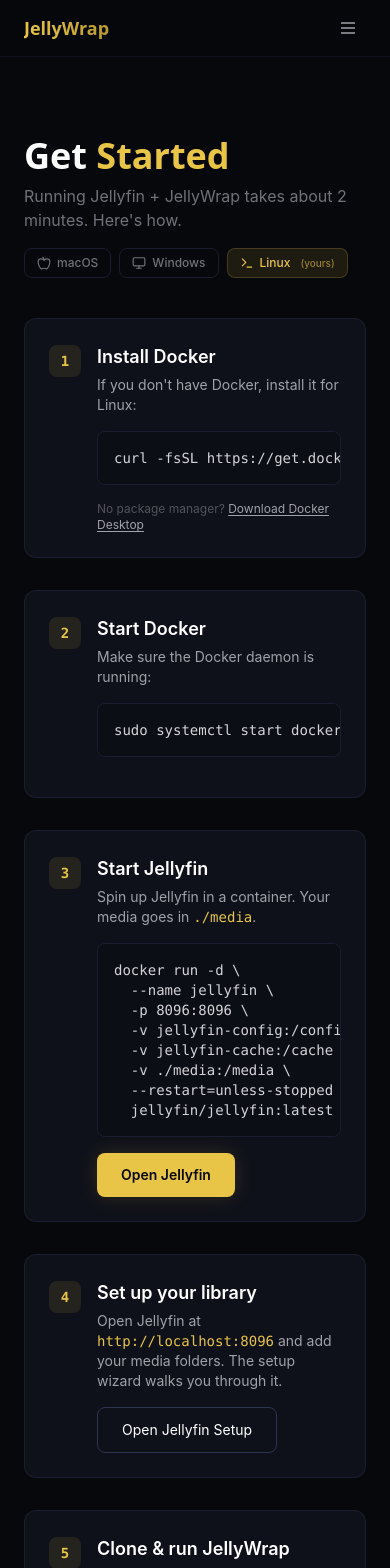
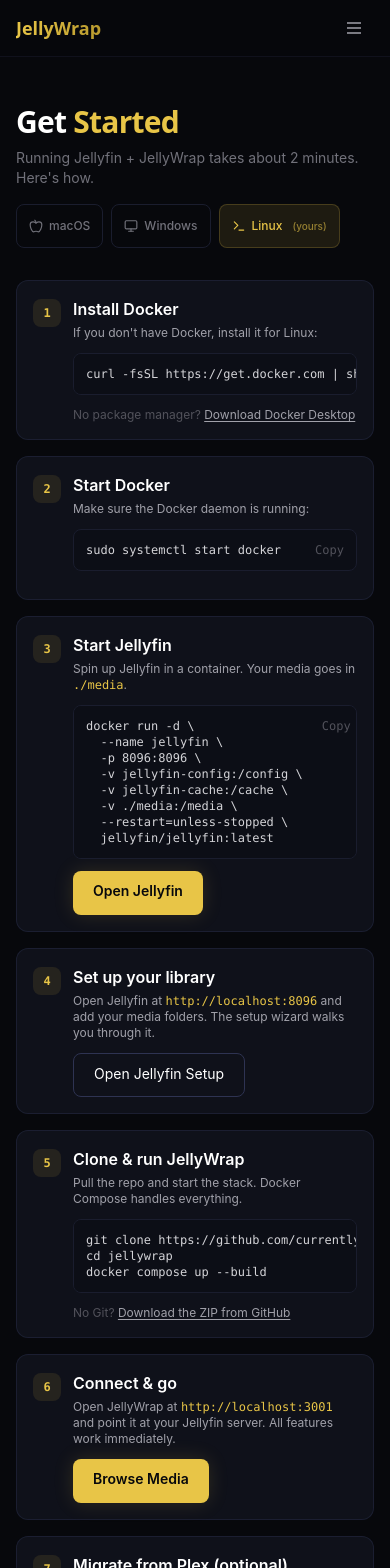
Before and after one commit to currentlybuffering/jellywrap, a Next.js app in the folder apps/web/: page /getting-started in a window 390 px wide. Shown: the top 1568 px of the page. Built offline with nearby package versions, Linux system fonts and the light colour scheme.

Commit message:
mobile-first overhaul + design polish across landing and getting-started

```diff
--- a/apps/web/app/getting-started/page.tsx
+++ b/apps/web/app/getting-started/page.tsx
@@ -75,15 +75,15 @@
 
   return (
     <main className="min-h-screen bg-vault-950 pt-14">
-      <div className="max-w-4xl mx-auto px-6 py-20">
-        <h1 className="font-display text-4xl font-black mb-2">
+      <div className="max-w-4xl mx-auto px-4 sm:px-6 py-12 sm:py-20">
+        <h1 className="font-display text-3xl sm:text-4xl font-black tracking-tight mb-2">
           Get <span className="text-gold">Started</span>
         </h1>
-        <p className="text-zinc-500 mb-4">
+        <p className="text-sm sm:text-base text-zinc-500 mb-4">
           Running Jellyfin + JellyWrap takes about 2 minutes. Here&apos;s how.
         </p>
 
-        <div className="flex gap-2 mb-10">
+        <div className="flex gap-2 mb-8 sm:mb-10">
           {(Object.entries(platforms) as [Platform, typeof pInfo][]).map(([key, val]) => {
             const Icon = val.icon
             const active = platform === key
@@ -91,7 +91,7 @@
               <button
                 key={key}
                 onClick={() => setPlatform(key)}
-                className={`flex items-center gap-1.5 px-3 py-1.5 rounded-lg text-xs font-medium transition-all ${
+                className={`flex items-center gap-1.5 px-3 py-2 rounded-lg text-xs font-medium transition-all min-h-[44px] ${
                   active
                     ? 'bg-gold/10 text-gold border border-gold/20'
                     : 'text-zinc-500 border border-vault-700 hover:border-zinc-600 hover:text-zinc-400'
@@ -108,34 +108,36 @@
         </div>
 
         {connected && (
-          <div className="flex items-center gap-3 p-4 rounded-xl bg-green-500/5 border border-green-500/20 mb-8">
-            <span className="w-2 h-2 rounded-full bg-green-400 animate-pulse" />
-            <span className="text-sm text-green-400">
-              You&apos;re already connected to {jellyfinUrl.replace(/^https?:\/\//, '')}
-            </span>
-            <a href="/media" className="btn-gold text-xs ml-auto px-4 py-1.5">
+          <div className="flex flex-col sm:flex-row items-start sm:items-center gap-3 p-4 rounded-xl bg-green-500/5 border border-green-500/20 mb-6 sm:mb-8">
+            <div className="flex items-center gap-2">
+              <span className="w-2 h-2 rounded-full bg-green-400 animate-pulse" />
+              <span className="text-sm text-green-400">
+                Connected to {jellyfinUrl.replace(/^https?:\/\//, '')}
+              </span>
+            </div>
+            <a href="/media" className="btn-gold text-xs px-4 py-1.5 sm:ml-auto">
               Browse Media
             </a>
           </div>
         )}
 
-        <div className="space-y-8">
+        <div className="space-y-4 sm:space-y-6">
           <div className="card-glow">
-            <div className="flex items-start gap-4">
-              <span className="w-8 h-8 rounded-lg bg-gold/10 text-gold text-sm flex items-center justify-center font-mono font-bold shrink-0 mt-0.5">
+            <div className="flex items-start gap-3 sm:gap-4">
+              <span className="w-7 h-7 sm:w-8 sm:h-8 rounded-lg bg-gold/10 text-gold text-xs sm:text-sm flex items-center justify-center font-mono font-bold shrink-0 mt-0.5">
                 1
               </span>
               <div className="flex-1 min-w-0">
-                <h2 className="font-semibold text-lg mb-1">Install Docker</h2>
-                <p className="text-sm text-zinc-400 mb-4">
+                <h2 className="font-semibold text-base sm:text-lg mb-1">Install Docker</h2>
+                <p className="text-xs sm:text-sm text-zinc-400 mb-3">
                   If you don&apos;t have Docker, install it for {pInfo.label}:
                 </p>
-                <div className="relative group mb-4">
-                  <pre className="bg-vault-900 border border-vault-700 rounded-lg p-4 text-sm text-zinc-300 font-mono overflow-x-auto flex items-center justify-between">
-                    <code>{pInfo.dockerInstall}</code>
+                <div className="relative mb-3">
+                  <pre className="bg-vault-900 border border-vault-700 rounded-lg p-3 sm:p-4 text-xs sm:text-sm text-zinc-300 font-mono overflow-x-auto flex items-center justify-between gap-2">
+                    <code className="break-all sm:break-normal">{pInfo.dockerInstall}</code>
                     <button
                       onClick={() => copy(pInfo.dockerInstall, 'docker-install')}
-                      className="text-xs text-zinc-600 hover:text-gold transition-colors ml-2 shrink-0"
+                      className="text-xs text-zinc-600 hover:text-gold transition-colors shrink-0 min-w-[40px] text-right"
                     >
                       {copied === 'docker-install' ? 'Copied' : 'Copy'}
                     </button>
@@ -157,19 +159,19 @@
           </div>
 
           <div className="card-glow">
-            <div className="flex items-start gap-4">
-              <span className="w-8 h-8 rounded-lg bg-gold/10 text-gold text-sm flex items-center justify-center font-mono font-bold shrink-0 mt-0.5">
+            <div className="flex items-start gap-3 sm:gap-4">
+              <span className="w-7 h-7 sm:w-8 sm:h-8 rounded-lg bg-gold/10 text-gold text-xs sm:text-sm flex items-center justify-center font-mono font-bold shrink-0 mt-0.5">
                 2
               </span>
               <div className="flex-1 min-w-0">
-                <h2 className="font-semibold text-lg mb-1">Start Docker</h2>
-                <p className="text-sm text-zinc-400 mb-4">Make sure the Docker daemon is running:</p>
-                <div className="relative group mb-4">
-                  <pre className="bg-vault-900 border border-vault-700 rounded-lg p-4 text-sm text-zinc-300 font-mono overflow-x-auto flex items-center justify-between">
-                    <code>{pInfo.dockerStart}</code>
+                <h2 className="font-semibold text-base sm:text-lg mb-1">Start Docker</h2>
+                <p className="text-xs sm:text-sm text-zinc-400 mb-3">Make sure the Docker daemon is running:</p>
+                <div className="relative mb-3">
+                  <pre className="bg-vault-900 border border-vault-700 rounded-lg p-3 sm:p-4 text-xs sm:text-sm text-zinc-300 font-mono overflow-x-auto flex items-center justify-between gap-2">
+                    <code className="break-all sm:break-normal">{pInfo.dockerStart}</code>
                     <button
                       onClick={() => copy(pInfo.dockerStart, 'docker-start')}
-                      className="text-xs text-zinc-600 hover:text-gold transition-colors ml-2 shrink-0"
+                      className="text-xs text-zinc-600 hover:text-gold transition-colors shrink-0 min-w-[40px] text-right"
                     >
                       {copied === 'docker-start' ? 'Copied' : 'Copy'}
                     </button>
@@ -180,21 +182,21 @@
           </div>
 
           <div className="card-glow">
-            <div className="flex items-start gap-4">
-              <span className="w-8 h-8 rounded-lg bg-gold/10 text-gold text-sm flex items-center justify-center font-mono font-bold shrink-0 mt-0.5">
+            <div className="flex items-start gap-3 sm:gap-4">
+              <span className="w-7 h-7 sm:w-8 sm:h-8 rounded-lg bg-gold/10 text-gold text-xs sm:text-sm flex items-center justify-center font-mono font-bold shrink-0 mt-0.5">
                 3
               </span>
               <div className="flex-1 min-w-0">
-                <h2 className="font-semibold text-lg mb-1">Start Jellyfin</h2>
-                <p className="text-sm text-zinc-400 mb-4">
+                <h2 className="font-semibold text-base sm:text-lg mb-1">Start Jellyfin</h2>
+                <p className="text-xs sm:text-sm text-zinc-400 mb-3">
                   Spin up Jellyfin in a container. Your media goes in <code className="text-gold">./media</code>.
                 </p>
-                <div className="relative group mb-4">
-                  <pre className="bg-vault-900 border border-vault-700 rounded-lg p-4 text-sm text-zinc-300 font-mono overflow-x-auto max-h-64 flex items-start justify-between">
+                <div className="relative mb-3">
+                  <pre className="bg-vault-900 border border-vault-700 rounded-lg p-3 sm:p-4 text-xs sm:text-sm text-zinc-300 font-mono overflow-x-auto max-h-48 flex items-start justify-between gap-2">
                     <code>{jellyfinDocker}</code>
                     <button
                       onClick={() => copy(jellyfinDocker, 'jellyfin')}
-                      className="text-xs text-zinc-600 hover:text-gold transition-colors ml-2 shrink-0"
+                      className="text-xs text-zinc-600 hover:text-gold transition-colors shrink-0 min-w-[40px] text-right"
                     >
                       {copied === 'jellyfin' ? 'Copied' : 'Copy'}
                     </button>
@@ -213,13 +215,13 @@
           </div>
 
           <div className="card-glow">
-            <div className="flex items-start gap-4">
-              <span className="w-8 h-8 rounded-lg bg-gold/10 text-gold text-sm flex items-center justify-center font-mono font-bold shrink-0 mt-0.5">
+            <div className="flex items-start gap-3 sm:gap-4">
+              <span className="w-7 h-7 sm:w-8 sm:h-8 rounded-lg bg-gold/10 text-gold text-xs sm:text-sm flex items-center justify-center font-mono font-bold shrink-0 mt-0.5">
                 4
               </span>
               <div className="flex-1 min-w-0">
-                <h2 className="font-semibold text-lg mb-1">Set up your library</h2>
-                <p className="text-sm text-zinc-400 mb-4">
+                <h2 className="font-semibold text-base sm:text-lg mb-1">Set up your library</h2>
+                <p className="text-xs sm:text-sm text-zinc-400 mb-3">
                   Open Jellyfin at <code className="text-gold">http://localhost:8096</code> and add your media
                   folders. The setup wizard walks you through it.
                 </p>
@@ -236,21 +238,21 @@
           </div>
 
           <div className="card-glow">
-            <div className="flex items-start gap-4">
-              <span className="w-8 h-8 rounded-lg bg-gold/10 text-gold text-sm flex items-center justify-center font-mono font-bold shrink-0 mt-0.5">
+            <div className="flex items-start gap-3 sm:gap-4">
+              <span className="w-7 h-7 sm:w-8 sm:h-8 rounded-lg bg-gold/10 text-gold text-xs sm:text-sm flex items-center justify-center font-mono font-bold shrink-0 mt-0.5">
                 5
               </span>
               <div className="flex-1 min-w-0">
-                <h2 className="font-semibold text-lg mb-1">Clone &amp; run JellyWrap</h2>
-                <p className="text-sm text-zinc-400 mb-4">
+                <h2 className="font-semibold text-base sm:text-lg mb-1">Clone &amp; run JellyWrap</h2>
+                <p className="text-xs sm:text-sm text-zinc-400 mb-3">
                   Pull the repo and start the stack. Docker Compose handles everything.
                 </p>
-                <div className="relative group mb-4">
-                  <pre className="bg-vault-900 border border-vault-700 rounded-lg p-4 text-sm text-zinc-300 font-mono overflow-x-auto flex items-start justify-between">
+                <div className="relative mb-3">
+                  <pre className="bg-vault-900 border border-vault-700 rounded-lg p-3 sm:p-4 text-xs sm:text-sm text-zinc-300 font-mono overflow-x-auto flex items-start justify-between gap-2">
                     <code>{jellywrapDocker}</code>
                     <button
                       onClick={() => copy(jellywrapDocker, 'jellywrap')}
-                      className="text-xs text-zinc-600 hover:text-gold transition-colors ml-2 shrink-0"
+                      className="text-xs text-zinc-600 hover:text-gold transition-colors shrink-0 min-w-[40px] text-right"
                     >
                       {copied === 'jellywrap' ? 'Copied' : 'Copy'}
                     </button>
@@ -272,13 +274,13 @@
           </div>
 
           <div className="card-glow">
-            <div className="flex items-start gap-4">
-              <span className="w-8 h-8 rounded-lg bg-gold/10 text-gold text-sm flex items-center justify-center font-mono font-bold shrink-0 mt-0.5">
+            <div className="flex items-start gap-3 sm:gap-4">
+              <span className="w-7 h-7 sm:w-8 sm:h-8 rounded-lg bg-gold/10 text-gold text-xs sm:text-sm flex items-center justify-center font-mono font-bold shrink-0 mt-0.5">
                 6
               </span>
               <div className="flex-1 min-w-0">
-                <h2 className="font-semibold text-lg mb-1">Connect &amp; go</h2>
-                <p className="text-sm text-zinc-400 mb-4">
+                <h2 className="font-semibold text-base sm:text-lg mb-1">Connect &amp; go</h2>
+                <p className="text-xs sm:text-sm text-zinc-400 mb-3">
                   Open JellyWrap at <code className="text-gold">http://localhost:3001</code> and point it at
                   your Jellyfin server. All features work immediately.
                 </p>
@@ -290,13 +292,13 @@
           </div>
 
           <div className="card-glow">
-            <div className="flex items-start gap-4">
-              <span className="w-8 h-8 rounded-lg bg-gold/10 text-gold text-sm flex items-center justify-center font-mono font-bold shrink-0 mt-0.5">
+            <div className="flex items-start gap-3 sm:gap-4">
+              <span className="w-7 h-7 sm:w-8 sm:h-8 rounded-lg bg-gold/10 text-gold text-xs sm:text-sm flex items-center justify-center font-mono font-bold shrink-0 mt-0.5">
                 7
               </span>
               <div className="flex-1 min-w-0">
-                <h2 className="font-semibold text-lg mb-1">Migrate from Plex (optional)</h2>
-                <p className="text-sm text-zinc-400 mb-4">
+                <h2 className="font-semibold text-base sm:text-lg mb-1">Migrate from Plex (optional)</h2>
+                <p className="text-xs sm:text-sm text-zinc-400 mb-3">
                   Coming from Plex? Hit the Migrate page to transfer watch history and ratings automatically.
                 </p>
                 <a href="/migrate" className="btn-outline text-sm inline-block">
@@ -307,9 +309,9 @@
           </div>
         </div>
 
-        <div className="mt-12 card border border-gold/20 bg-gold/5">
-          <h2 className="font-semibold text-lg mb-2">Try it now — no setup needed</h2>
-          <p className="text-sm text-zinc-400 mb-4">
+        <div className="mt-8 sm:mt-12 card border border-gold/20 bg-gold/5">
+          <h2 className="font-semibold text-base sm:text-lg mb-2">Try it now — no setup needed</h2>
+          <p className="text-xs sm:text-sm text-zinc-400 mb-4">
             Use the Jellyfin demo server to explore JellyWrap instantly. No install required.
           </p>
 
--- a/apps/web/app/globals.css
+++ b/apps/web/app/globals.css
@@ -12,10 +12,16 @@
     @apply bg-vault-950 text-white;
     -webkit-font-smoothing: antialiased;
     -moz-osx-font-smoothing: grayscale;
+    -webkit-tap-highlight-color: transparent;
   }
 
   ::selection {
     @apply bg-gold/30 text-white;
+  }
+
+  html {
+    scroll-behavior: smooth;
+    scroll-padding-top: 4rem;
   }
 
   @keyframes float {
@@ -39,12 +45,12 @@
   }
 
   @keyframes fade-in-up {
-    from { opacity: 0; transform: translateY(24px); }
+    from { opacity: 0; transform: translateY(20px); }
     to { opacity: 1; transform: translateY(0); }
   }
 
   @keyframes scale-in {
-    from { opacity: 0; transform: scale(0.95); }
+    from { opacity: 0; transform: scale(0.96); }
     to { opacity: 1; transform: scale(1); }
   }
 
@@ -58,27 +64,34 @@
     from { opacity: 0; transform: translateY(10px); }
     to { opacity: 1; transform: translateY(0); }
   }
+
+  @keyframes slide-down {
+    from { opacity: 0; transform: translateY(-8px); }
+    to { opacity: 1; transform: translateY(0); }
+  }
 }
 
 @layer components {
   .btn-gold {
-    @apply bg-gold text-vault-950 font-semibold px-6 py-3 rounded-lg
+    @apply bg-gold text-vault-950 font-semibold px-5 sm:px-6 py-2.5 sm:py-3 rounded-lg
     hover:bg-gold-bright transition-all duration-200
     disabled:opacity-50 disabled:cursor-not-allowed
     shadow-[0_0_20px_rgba(232,197,71,0.15)]
     hover:shadow-[0_0_30px_rgba(232,197,71,0.3)]
-      hover:scale-[1.02] active:scale-[0.98];
+    hover:scale-[1.02] active:scale-[0.98]
+    min-h-[44px];
   }
 
   .btn-outline {
-    @apply border border-vault-500 text-white px-6 py-3 rounded-lg
+    @apply border border-vault-500 text-white px-5 sm:px-6 py-2.5 sm:py-3 rounded-lg
     hover:border-gold hover:text-gold transition-all duration-200
     hover:shadow-[0_0_20px_rgba(232,197,71,0.1)]
-      hover:scale-[1.02] active:scale-[0.98];
+    hover:scale-[1.02] active:scale-[0.98]
+    min-h-[44px];
   }
 
   .card {
-    @apply bg-vault-800/80 border border-vault-600/60 rounded-xl p-6
+    @apply bg-vault-800/80 border border-vault-600/60 rounded-xl p-4 sm:p-6
     hover:border-vault-500 transition-all duration-300
     backdrop-blur-sm;
   }
@@ -92,7 +105,8 @@
     text-white placeholder:text-vault-500
     focus:outline-none focus:border-gold focus:ring-1 focus:ring-gold/30
     transition-all duration-200
-      focus:shadow-[0_0_20px_rgba(232,197,71,0.1)];
+    focus:shadow-[0_0_20px_rgba(232,197,71,0.1)]
+    min-h-[44px];
   }
 
   .animate-fade-in-up {
@@ -101,6 +115,10 @@
 
   .animate-scale-in {
     animation: scale-in 0.5s ease-out both;
+  }
+
+  .animate-slide-down {
+    animation: slide-down 0.25s ease-out both;
   }
 
   .animate-float {
--- a/apps/web/app/waitlist-form.tsx
+++ b/apps/web/app/waitlist-form.tsx
@@ -21,7 +21,7 @@
   }
 
   return (
-    <form className="flex gap-3" onSubmit={handleSubmit}>
+    <form className="flex flex-col sm:flex-row gap-3" onSubmit={handleSubmit}>
       <input
         name="email"
         type="email"
@@ -30,7 +30,7 @@
         className="input-field flex-1"
       />
       <button type="submit" className="btn-gold whitespace-nowrap">
-        Join
+        Join Waitlist
       </button>
     </form>
   )
--- a/apps/web/src/components/navbar.tsx
+++ b/apps/web/src/components/navbar.tsx
@@ -32,9 +32,9 @@
   const links = isLanding ? landingLinks : appLinks
 
   return (
-    <nav className="fixed top-0 left-0 right-0 z-50 bg-vault-950/90 backdrop-blur-lg border-b border-vault-700/50">
-      <div className="max-w-7xl mx-auto px-6 h-14 flex items-center justify-between">
-        <div className="flex items-center gap-3">
+    <nav className="fixed top-0 left-0 right-0 z-50 bg-vault-950/90 backdrop-blur-xl border-b border-vault-700/50">
+      <div className="max-w-7xl mx-auto px-4 sm:px-6 h-14 flex items-center justify-between">
+        <div className="flex items-center gap-2 sm:gap-3">
           <Link href="/" className="font-display font-bold text-lg bg-gradient-to-r from-gold to-gold-dim bg-clip-text text-transparent">
             JellyWrap
           </Link>
@@ -69,7 +69,7 @@
           ))}
         </div>
 
-        <div className="flex items-center gap-3">
+        <div className="flex items-center gap-2 sm:gap-3">
           {connected && (
             <div className="hidden sm:flex items-center gap-2 text-xs text-zinc-500">
               <span className="w-1.5 h-1.5 rounded-full bg-green-400" />
@@ -79,7 +79,7 @@
           {connected && (
             <button
               onClick={logout}
-              className="text-xs text-zinc-500 hover:text-red-400 transition-colors"
+              className="hidden sm:block text-xs text-zinc-500 hover:text-red-400 transition-colors min-h-[44px]"
             >
               Disconnect
             </button>
@@ -95,7 +95,7 @@
 
           <button
             onClick={() => setMenuOpen(!menuOpen)}
-            className="md:hidden p-2 text-zinc-400 hover:text-white"
+            className="md:hidden flex items-center justify-center w-10 h-10 text-zinc-400 hover:text-white rounded-lg hover:bg-vault-800/50 transition-colors"
             aria-label="Menu"
           >
             <svg width="20" height="20" viewBox="0 0 20 20" fill="none" stroke="currentColor" strokeWidth="1.5">
@@ -110,28 +110,43 @@
       </div>
 
       {menuOpen && (
-        <div className="md:hidden border-t border-vault-700/50 bg-vault-950/95 backdrop-blur-lg">
+        <div className="md:hidden border-t border-vault-700/50 bg-vault-950/98 backdrop-blur-xl animate-slide-down">
+          <div className="px-4 py-2">
             {links.map(({ href, label }) => (
               <Link
                 key={href}
                 href={href}
                 onClick={() => setMenuOpen(false)}
-              className={`block px-6 py-3 text-sm transition-colors ${
-                pathname === href ? 'text-gold bg-gold/5' : 'text-zinc-400 hover:text-white'
+                className={`flex items-center min-h-[44px] px-3 py-2.5 rounded-lg text-sm transition-colors ${
+                  pathname === href ? 'text-gold bg-gold/5' : 'text-zinc-400 hover:text-white hover:bg-vault-800/50'
                 }`}
               >
                 {label}
               </Link>
             ))}
+            {connected && (
+              <button
+                onClick={() => { logout(); setMenuOpen(false) }}
+                className="flex items-center w-full min-h-[44px] px-3 py-2.5 rounded-lg text-sm text-red-400/80 hover:text-red-400 hover:bg-red-500/5 transition-colors"
+              >
+                Disconnect
+              </button>
+            )}
             <a
               href="https://github.com/currentlybuffering/jellywrap"
               target="_blank"
               rel="noopener"
-            className="block px-6 py-3 text-sm text-zinc-400 hover:text-white transition-colors"
+              className="flex items-center gap-2 min-h-[44px] px-3 py-2.5 rounded-lg text-sm text-zinc-400 hover:text-white hover:bg-vault-800/50 transition-colors"
               onClick={() => setMenuOpen(false)}
             >
+              <Github className="w-4 h-4" />
               GitHub
             </a>
+            <div className="flex items-center gap-2 min-h-[44px] px-3 py-2.5 text-xs text-zinc-600">
+              <Shield className="w-3.5 h-3.5" />
+              Zero telemetry · MIT License
+            </div>
+          </div>
         </div>
       )}
     </nav>
```
Also changed, not shown: apps/web/app/page.tsx (+88 -73 lines), apps/web/app/platform-install.tsx (+8 -8 lines), 1 other file (tests, documents, lock files or other folders). Lines whose indentation alone changed are shown as unchanged.
